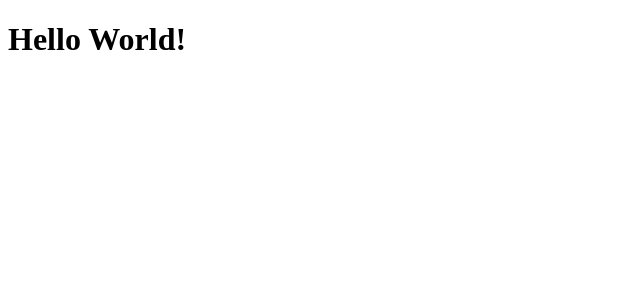
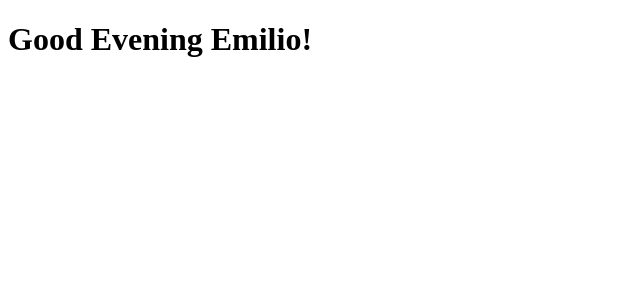
Before and after one commit to richardl33/webpack4-vuejs, a Vue app: page / in a window 1280 px wide. Shown: the top 300 px of the page, without its empty margins (0-640 px from the left). Built offline with nearby package versions, Linux system fonts and the light colour scheme.

Commit message:
update npm run dev. add html webpack plugin to config

```diff
--- a/index.html
+++ b/index.html
@@ -7,7 +7,6 @@
    </head>
    <body>
       <div id="app"></div>
-      <script src="dist/main.js" type="text/javascript"></script>
    </body>
 </html>
 </html>
--- a/package.json
+++ b/package.json
@@ -5,7 +5,7 @@
   "main": "index.js",
   "scripts": {
     "test": "echo \"Error: no test specified\" && exit 1",
-    "build": "webpack --config build/webpack.config.dev.js"
+    "dev": "webpack-dev-server --config build/webpack.config.dev.js"
   },
   "repository": {
     "type": "git",
@@ -23,10 +23,12 @@
   },
   "devDependencies": {
     "css-loader": "^3.4.2",
+    "html-webpack-plugin": "^4.0.3",
     "vue-loader": "^15.9.1",
     "vue-style-loader": "^4.1.2",
     "vue-template-compiler": "^2.6.11",
     "webpack": "^4.42.1",
-    "webpack-cli": "^3.3.11"
+    "webpack-cli": "^3.3.11",
+    "webpack-dev-server": "^3.10.3"
   }
 }
--- a/src/App.vue
+++ b/src/App.vue
@@ -1,5 +1,5 @@
 <template>
    <div>
-      <h1>Hello World!</h1>
+      <h1>Good Evening Emilio!</h1>
    </div>
 </template>
```
Also changed, not shown: 2 other files (tests, documents, lock files or other folders).
